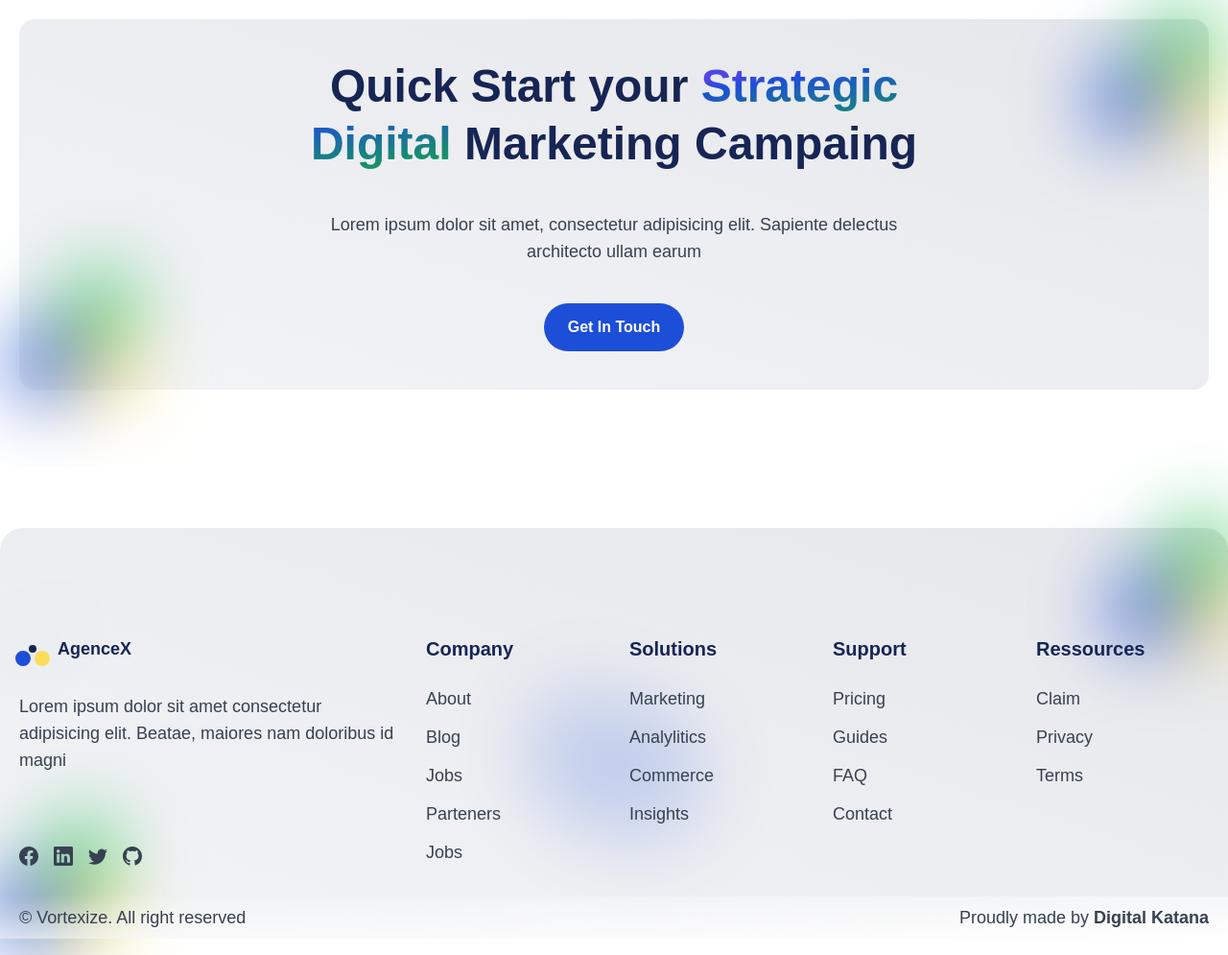
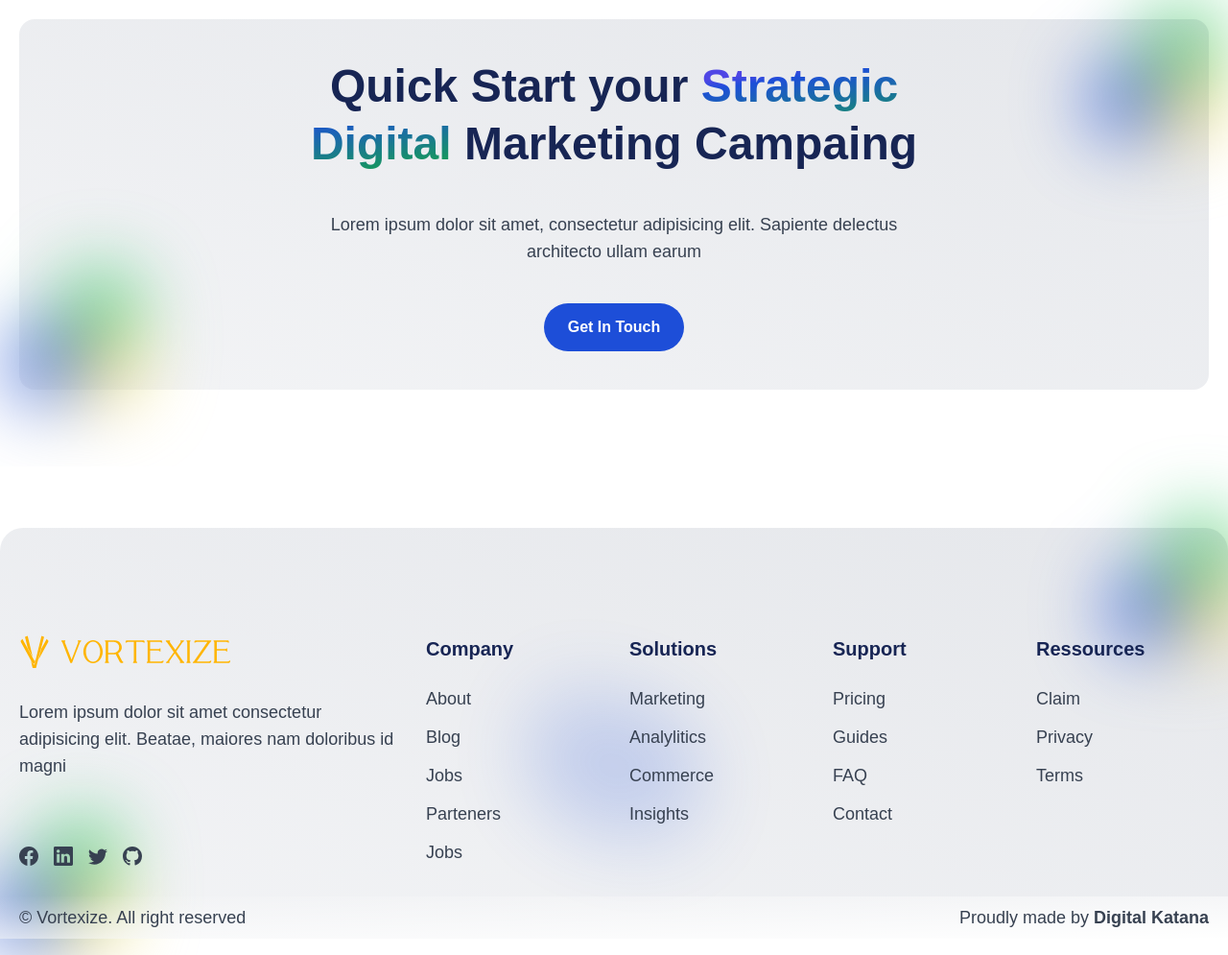
Before and after one commit to trongio/astro-marketing, an Astro site: page / in a window 1280 px wide. Shown: the part 3106-4101 px from the top of the page at 96% size. Built offline with nearby package versions, Linux system fonts and the light colour scheme; Astro itself is replaced by a stand-in of ours.

Commit message:
Update Footer.astro
Added logo

```diff
--- a/src/components/elements/Footer.astro
+++ b/src/components/elements/Footer.astro
@@ -114,14 +114,11 @@ const footerLegal = [
             <div class="col-span-2 lg:col-span-1 h-auto flex flex-col">
                 <div class="h-full">
                     <a href="#" class="relative flex items-center gap-3">
-                        <div class="relative w-7 h-7 flex rounded-xl">
-                            <span class="absolute w-4 h-4 -top-1 -right-1 aspect-[16/5] -skew-x-12 rounded-full bg-gradient-to-tr from-primary to-green-400 opacity-70 blur-2xl"></span>
-                            <span class="absolute w-4 h-4 -bottom-1 -right-1 bg-[#FCDC58] rounded-full rotate-45"></span>
-                            <span class="absolute w-4 h-4 -bottom-1 -left-1 bg-primary rounded-full rotate-45"></span>
-                            <span class="absolute w-2 h-2 rounded-full bg-heading-1 top-1/2 left-1/2 -translate-x-1/2 -translate-y-1/2"></span>
+                        <div style="width: 2rem" class="relative h-full overflow-hidden flex rounded-xl">
+                            <img src="/logos/logo.svg" alt="Vortexize logo">
                         </div>
-                        <div class="inline-flex text-lg font-semibold text-heading-1">
-                            AgenceX
+                        <div style="width: 11rem" class=" h-full inline-flex text-lg font-semibold text-heading-1">
+                            <img src="/logos/vortexize2.svg" alt="Vortexize logo">
                         </div>
                     </a>
                     <Paragraph className={"mt-8"}>
```
